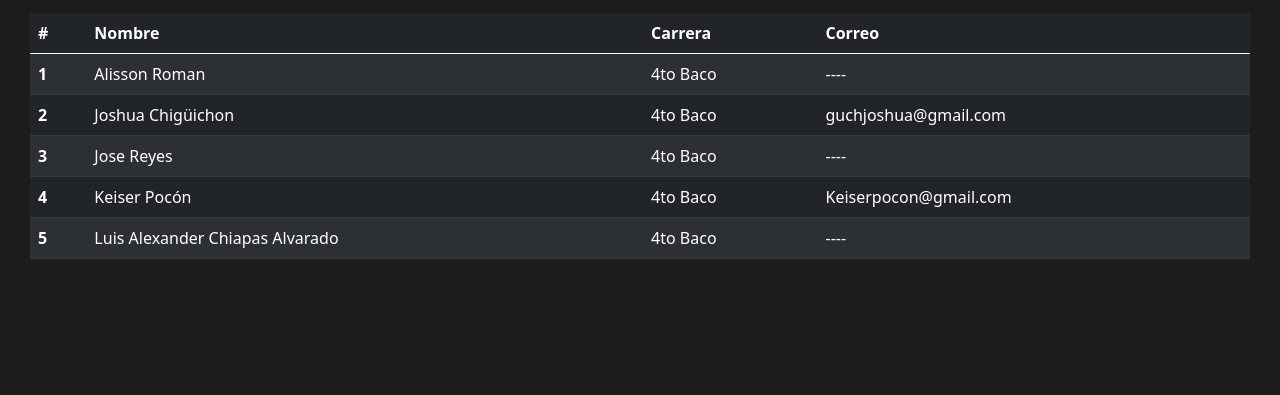
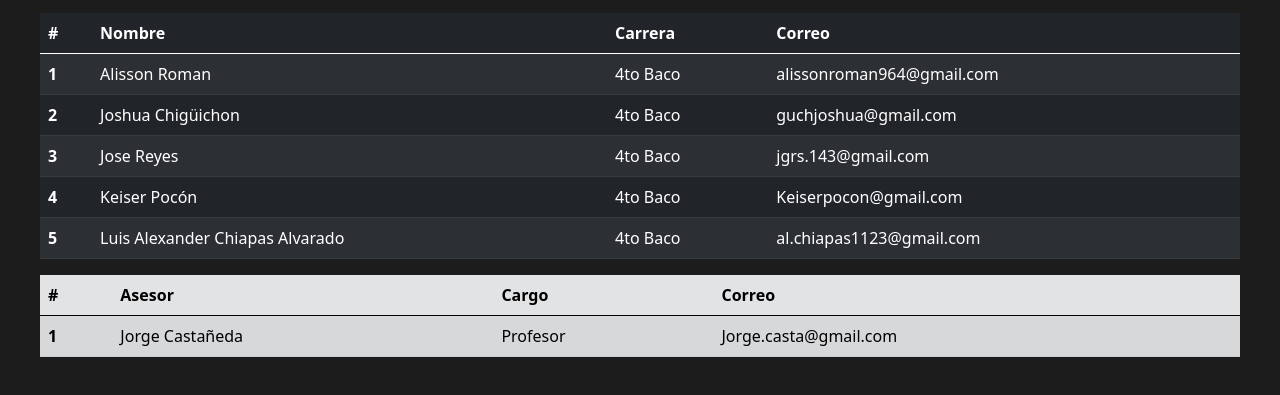
Before and after one commit to Jose4R/Credito-Cubo, a plain HTML site: page Index.html in a window 1280 px wide. Shown: the part 231-626 px from the top of the page. Drawn offline with nearby package versions, Linux system fonts and the light colour scheme.

Commit message:
Update Index.html

```diff
--- a/Index.html
+++ b/Index.html
@@ -1,5 +1,5 @@
 <!DOCTYPE html>
-<html>
+<html lang="es">
 <head>
 	<meta charset="utf-8">
 	<title>Desarrolladores</title>
@@ -20,8 +20,8 @@
 				text-align: left;
 			}
 			div{
-				margin-left: 30px;
-				margin-right: 30px;
+				margin-left: 40px;
+				margin-right: 40px;
 			}
 		</style>
 </head>
@@ -41,7 +41,7 @@
 	      <th scope="row">1</th>
 	      <td>Alisson Roman</td>
 	      <td>4to Baco</td>
-	      <td>----</td>
+	      <td>alissonroman964@gmail.com</td>
 	    </tr>
 	    <tr>
 	      <th scope="row">2</th>
@@ -53,7 +53,7 @@
 	      <th scope="row">3</th>
 	      <td>Jose Reyes</td>
 	      <td>4to Baco</td>
-	      <td>----</td>
+	      <td>jgrs.143@gmail.com</td>
 	    </tr>
 	    <tr>
 	      <th scope="row">4</th>
@@ -65,11 +65,35 @@
 	      <th scope="row">5</th>
 	      <td>Luis Alexander Chiapas Alvarado</td>
 	      <td>4to Baco</td>
-	      <td>----</td>
+	      <td>al.chiapas1123@gmail.com</td>
 	    </tr>
 	  </tbody>
 	</table>
 	</div>
 
+
+
+	<div>
+		<table class="table table-secondary table-striped">
+		  <thead>
+		    <tr>
+		      <th scope="col">#</th>
+		      <th scope="col">Asesor</th>
+		      <th scope="col">Cargo</th>
+		      <th scope="col">Correo</th>
+		    </tr>
+		  </thead>
+		  <tbody>
+		    <tr>
+		      <th scope="row">1</th>
+		      <td>Jorge Castañeda</td>
+		      <td>Profesor</td>
+		      <td>Jorge.casta@gmail.com</td>
+
+		    </tr>
+		  </tbody>
+		</table>
+	</div>
+
 </body>
 </html>
```
